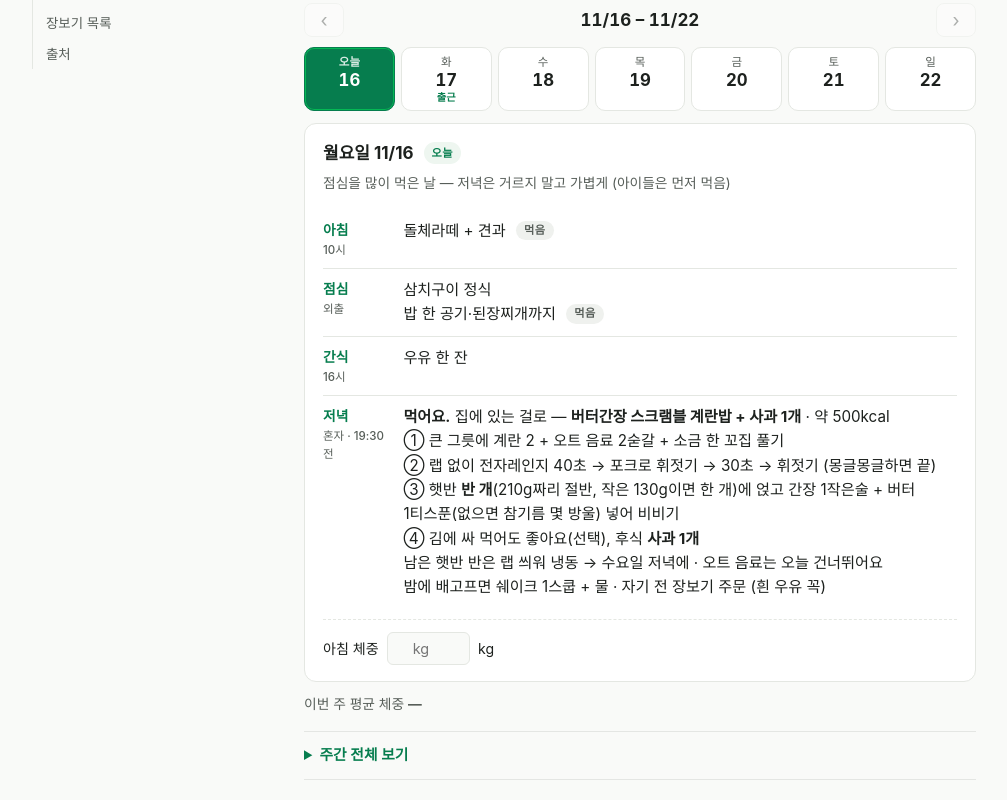
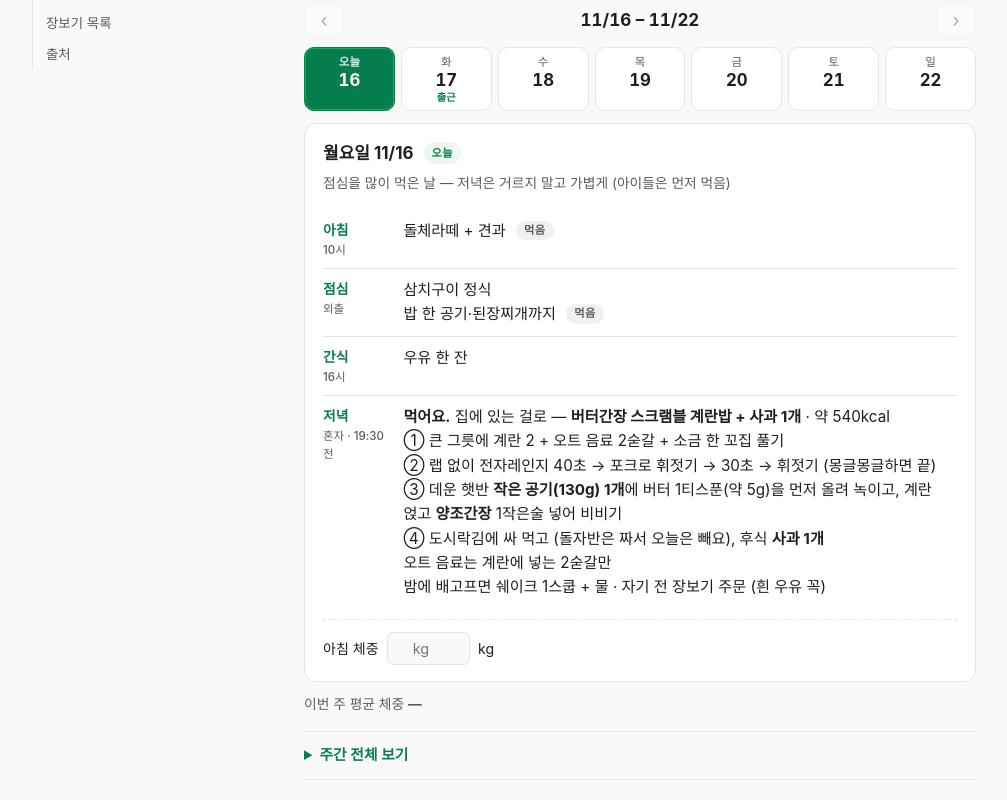
Before and after one commit to seosimba/diet, a plain HTML site: page index.html in a window 1280 px wide. Shown: the part 443-1243 px from the top of the page, without its empty margins (0-1007 px from the left). Drawn offline with Linux system fonts and the light colour scheme; a web font is replaced by a local one.

Commit message:
fix: 오늘 저녁 햇반 작은 공기 1개·양조간장·도시락김으로 확정

```diff
--- a/index.html
+++ b/index.html
@@ -520,7 +520,7 @@
 
   /* 주간 캘린더 — 다음 주는 PLAN 에 7줄만 더하면 돼요. 체중은 날짜별로 이 브라우저에 저장 */
   var PLAN = [
-    {"d": "2026-11-16", "note": "점심을 많이 먹은 날 — 저녁은 거르지 말고 가볍게 (아이들은 먼저 먹음)", "b": "돌체라떼 + 견과", "l": "삼치구이 정식<br>밥 한 공기·된장찌개까지", "s": "우유 한 잔", "n": "<strong>먹어요.</strong> 집에 있는 걸로 — <strong>버터간장 스크램블 계란밥 + 사과 1개</strong> · 약 500kcal<br>① 큰 그릇에 계란 2 + 오트 음료 2숟갈 + 소금 한 꼬집 풀기<br>② 랩 없이 전자레인지 40초 → 포크로 휘젓기 → 30초 → 휘젓기 (몽글몽글하면 끝)<br>③ 햇반 <strong>반 개</strong>(210g짜리 절반, 작은 130g이면 한 개)에 얹고 간장 1작은술 + 버터 1티스푼(없으면 참기름 몇 방울) 넣어 비비기<br>④ 김에 싸 먹어도 좋아요(선택), 후식 <strong>사과 1개</strong><br>남은 햇반 반은 랩 씌워 냉동 → 수요일 저녁에 · 오트 음료는 오늘 건너뛰어요<br>밤에 배고프면 쉐이크 1스쿱 + 물 · 자기 전 장보기 주문 (흰 우유 꼭)", "t": {"n": "혼자 · 19:30 전"}, "done": ["b", "l"]},
+    {"d": "2026-11-16", "note": "점심을 많이 먹은 날 — 저녁은 거르지 말고 가볍게 (아이들은 먼저 먹음)", "b": "돌체라떼 + 견과", "l": "삼치구이 정식<br>밥 한 공기·된장찌개까지", "s": "우유 한 잔", "n": "<strong>먹어요.</strong> 집에 있는 걸로 — <strong>버터간장 스크램블 계란밥 + 사과 1개</strong> · 약 540kcal<br>① 큰 그릇에 계란 2 + 오트 음료 2숟갈 + 소금 한 꼬집 풀기<br>② 랩 없이 전자레인지 40초 → 포크로 휘젓기 → 30초 → 휘젓기 (몽글몽글하면 끝)<br>③ 데운 햇반 <strong>작은 공기(130g) 1개</strong>에 버터 1티스푼(약 5g)을 먼저 올려 녹이고, 계란 얹고 <strong>양조간장</strong> 1작은술 넣어 비비기<br>④ 도시락김에 싸 먹고 (돌자반은 짜서 오늘은 빼요), 후식 <strong>사과 1개</strong><br>오트 음료는 계란에 넣는 2숟갈만<br>밤에 배고프면 쉐이크 1스쿱 + 물 · 자기 전 장보기 주문 (흰 우유 꼭)", "t": {"n": "혼자 · 19:30 전"}, "done": ["b", "l"]},
     {"d": "2026-11-17", "office": true, "note": "출근일 — 점심·저녁 모두 구내식당, 집에 와서는 안 먹어요", "b": "생략해도 돼요. 배고프면 나가기 전 우유 한 잔", "l": "구내식당 — 밥 2/3, 고기·생선 반찬 먼저, 국물은 반만", "s": "회사에서 점심 먹어 보고 정해요", "n": "구내식당 — 밥 2/3, 단백질·채소 반찬<br>집에 와서는 안 먹어요. 배고프면 쉐이크 1스쿱 + 물", "t": {"b": "나가기 전", "l": "11:30", "s": "15:30", "n": "18:30"}},
     {"d": "2026-11-18", "b": "🍞 부시맨브레드 + 카이막·잼 + 삶은 계란 2", "l": "제육 정식 또는 보쌈 정식 (쌈 많이)", "s": "우유 + 귤", "n": "즉석밥 + 참치캔 + 김 + 오이"},
     {"d": "2026-11-19", "note": "종일 집에 있는 날 — 점심은 배달이나 조립식", "b": "견과 + 흰 우유 라떼", "l": "생선구이 정식 배달 (밥 2/3)<br>또는 즉석밥 2/3 + 고등어캔 + 김 + 오이", "s": "구운 계란 2", "n": "구운 계란 2 + 군고구마 1 + 오이 (밥 대신 고구마)", "t": {"l": "12:30 집"}},
```
